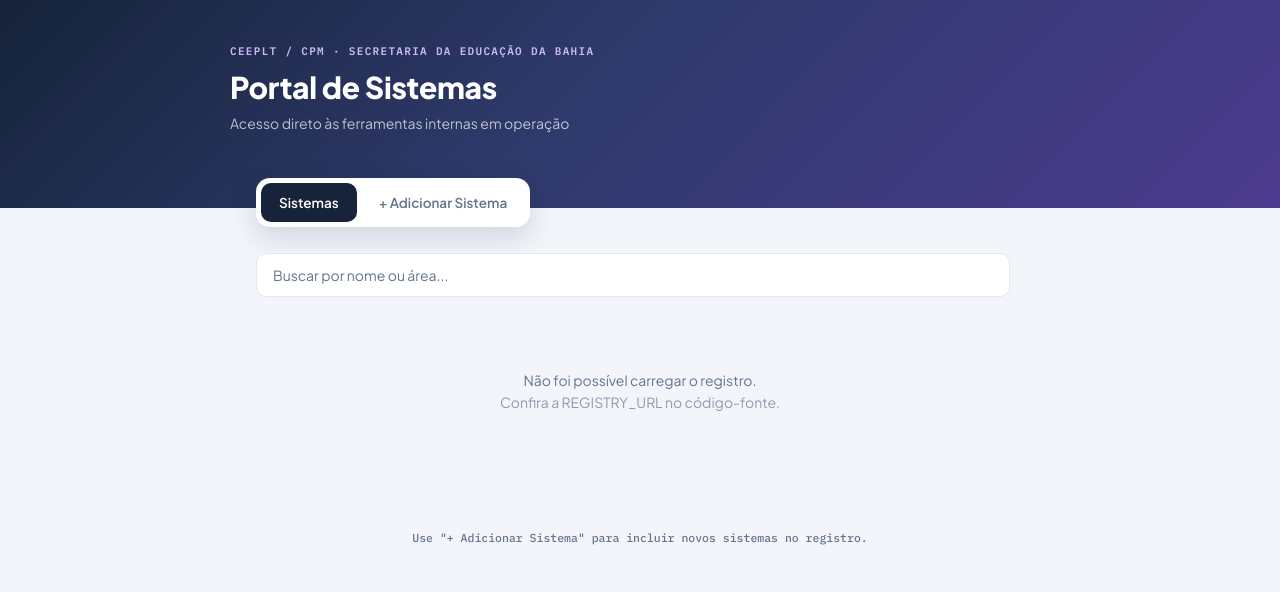
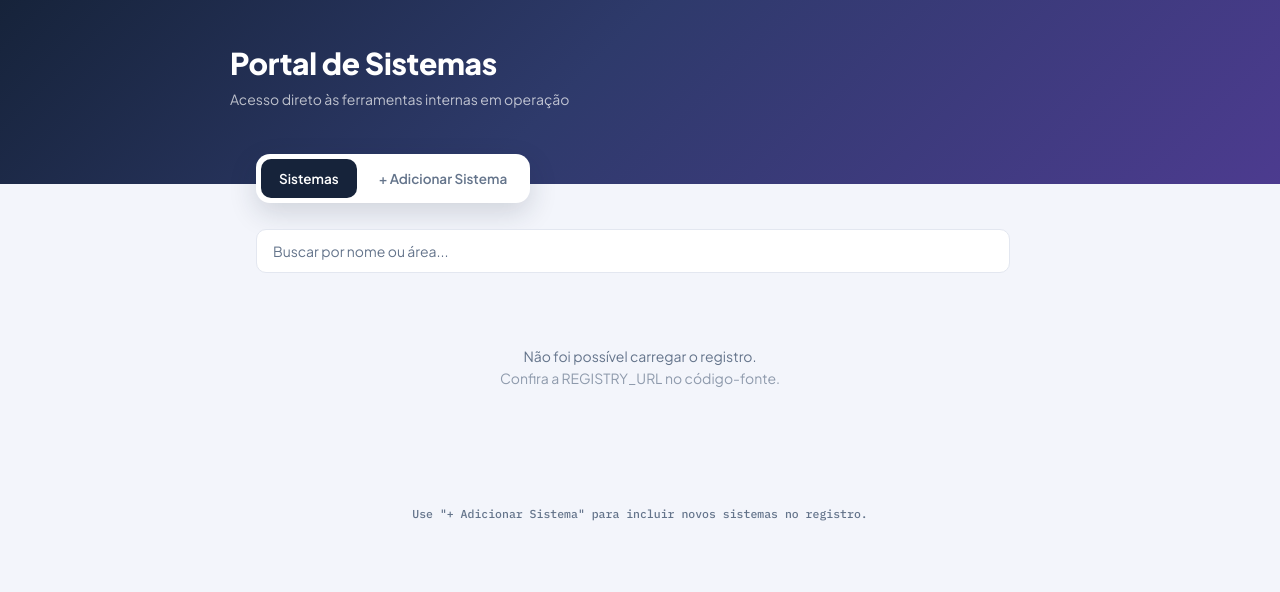
Before and after one commit to claudiocdessa77-source/Portal-dos-Sistemas, a plain HTML site: page index.html in a window 1280 px wide. Drawn offline with Linux system fonts and the light colour scheme; no server answers.

Commit message:
Add files via upload

```diff
--- a/index.html
+++ b/index.html
@@ -47,15 +47,6 @@
     padding: 44px 26px 76px;
   }
   .cabecalho-interno { max-width: 820px; margin: 0 auto; }
-  .eyebrow {
-    font-family: var(--font-mono);
-    font-size: 11px;
-    font-weight: 600;
-    letter-spacing: 0.12em;
-    text-transform: uppercase;
-    color: #C9B8F5;
-    margin-bottom: 10px;
-  }
   h1 { font-size: 30px; font-weight: 800; margin-bottom: 8px; letter-spacing: -0.01em; }
   .subtitulo { font-size: 14px; color: rgba(255,255,255,0.7); }
 
@@ -234,7 +225,6 @@
 
 <header class="topo">
   <div class="cabecalho-interno">
-    <div class="eyebrow">CEEPLT / CPM · Secretaria da Educação da Bahia</div>
     <h1>Portal de Sistemas</h1>
     <p class="subtitulo">Acesso direto às ferramentas internas em operação</p>
   </div>
```
